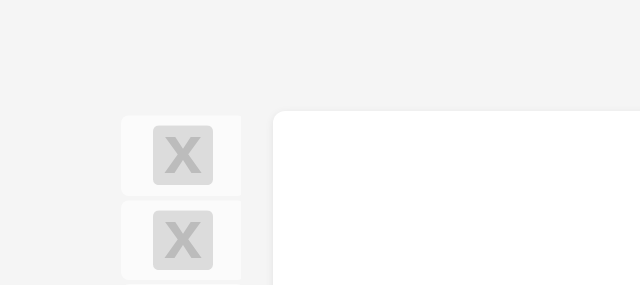
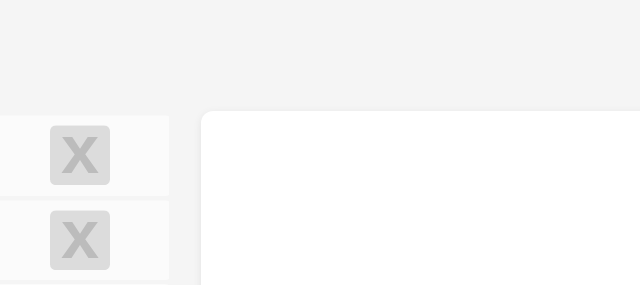
Before and after one commit to hishida0821/demo-slot, a plain HTML site: page index.html in a window 1280 px wide. Shown: the part 89-374 px from the top of the page, without its empty margins (243-883 px from the left). Drawn offline with nearby package versions, Linux system fonts and the light colour scheme; placeholder pictures from the web are drawn by us.

Commit message:
fix: サイズ相対テスト

```diff
--- a/index.html
+++ b/index.html
@@ -20,7 +20,7 @@
       justify-content: center;
     }
     .thumbs-container {
-      width: 120px;
+      width: calc((120 / 844) * 100vw);
       height: 400px;
       margin-right: 32px;
     }
@@ -53,7 +53,7 @@
       opacity: 1 !important;
     }
     .content-container {
-      width: 400px;
+      width: calc((400 / 844) * 100vw);
       height: 400px;
       display: flex;
       align-items: center;
```
